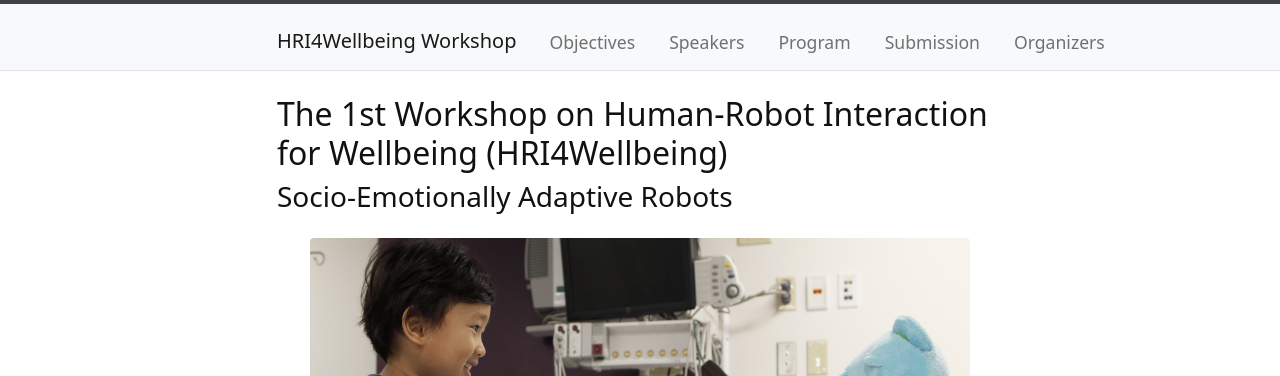
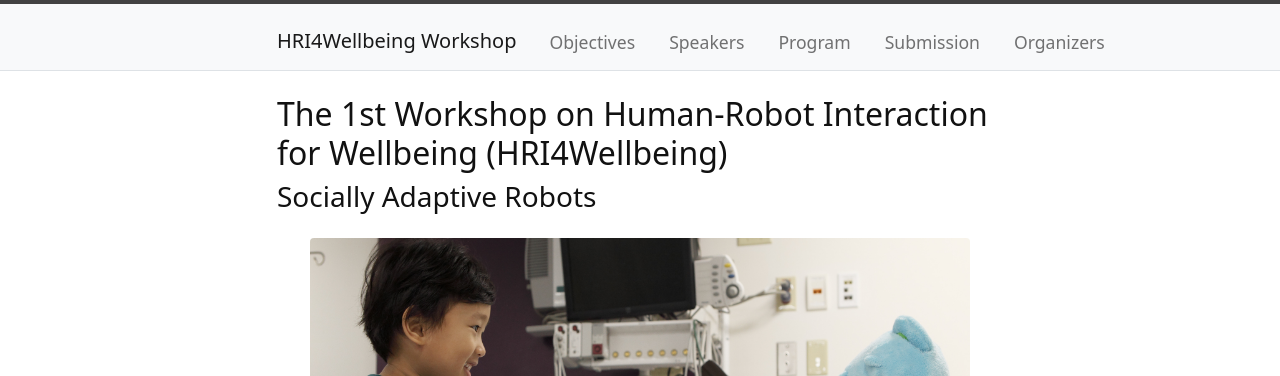
Before and after one commit to hri4wellbeing/hri4wellbeing.github.io, a Jekyll site: the page built from index.md, in a window 1280 px wide. Shown: the top 376 px of the page. Built offline with Jekyll 4.4.1, drawn with Linux system fonts in a browser that asks for light colours.

Commit message:
change subtitle

```diff
--- a/index.md
+++ b/index.md
@@ -4,7 +4,7 @@ layout: default
 ---
 
 ## The 1st Workshop on Human-Robot Interaction for Wellbeing (HRI4Wellbeing)
-### Socio-Emotionally Adaptive Robots
+### Socially Adaptive Robots
 
 
 {% include figure.html img="huggable.jpg" alt="wellbeing-pic" caption="" width="95%" %}
```
